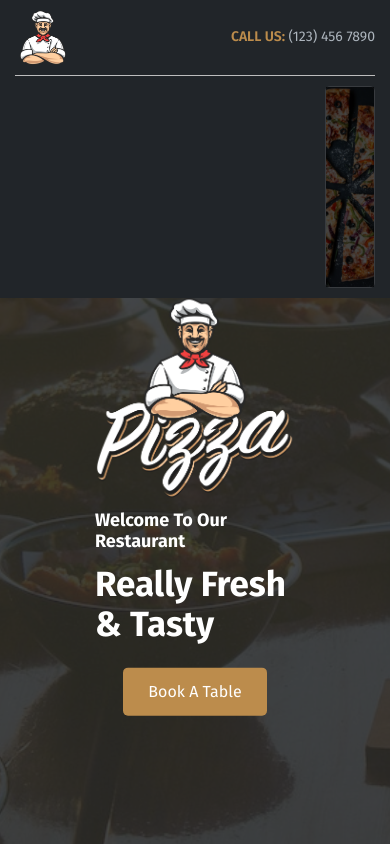
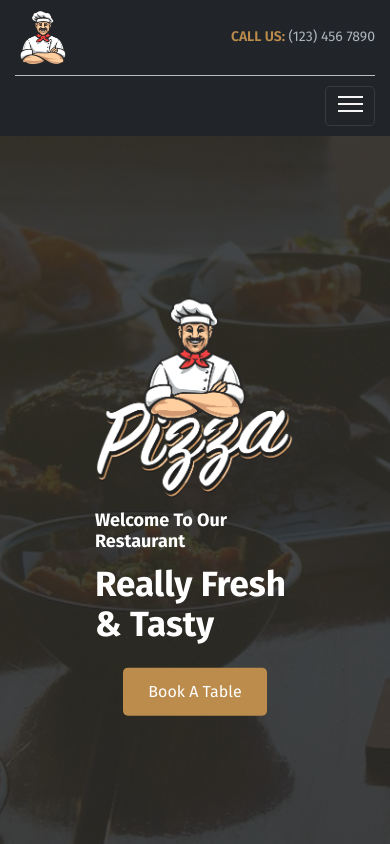
Before and after one commit to Cisco1cisco/Pigga-Template, a plain HTML site: page index.html in a window 390 px wide. Shown: the top 844 px of the page. Drawn offline with Linux system fonts and the light colour scheme.

Commit message:
Fixed the header

```diff
--- a/css/main.css
+++ b/css/main.css
@@ -201,7 +201,7 @@ header .container .sec-nav>a:hover {
     background-color: #a4783d;
 }
 
-header .container .sec-nav .menu {
+header .container .sec-nav .icon {
     display: none;
     width: 50px;
     height: 40px;
@@ -219,14 +219,14 @@ header .container .sec-nav .menu {
 }
 
 @media (max-width: 576px) {
-    header .container .sec-nav .menu {
+    header .container .sec-nav .icon {
         display: flex;
     }
 }
 
-header .container .sec-nav .menu span {
+header .container .sec-nav .icon span {
     display: block;
-    width: 30px;
+    width: 25px;
     height: 2px;
     background-color: whitesmoke;
     margin-bottom: 5px;
--- a/index.html
+++ b/index.html
@@ -38,7 +38,7 @@
                     <li><a href="#testmonials">testmonials</a></li>
                 </ul>
                 <a href="#">Components</a>
-                <div class="menu">
+                <div class="icon">
                     <span></span>
                     <span></span>
                     <span></span>
```
